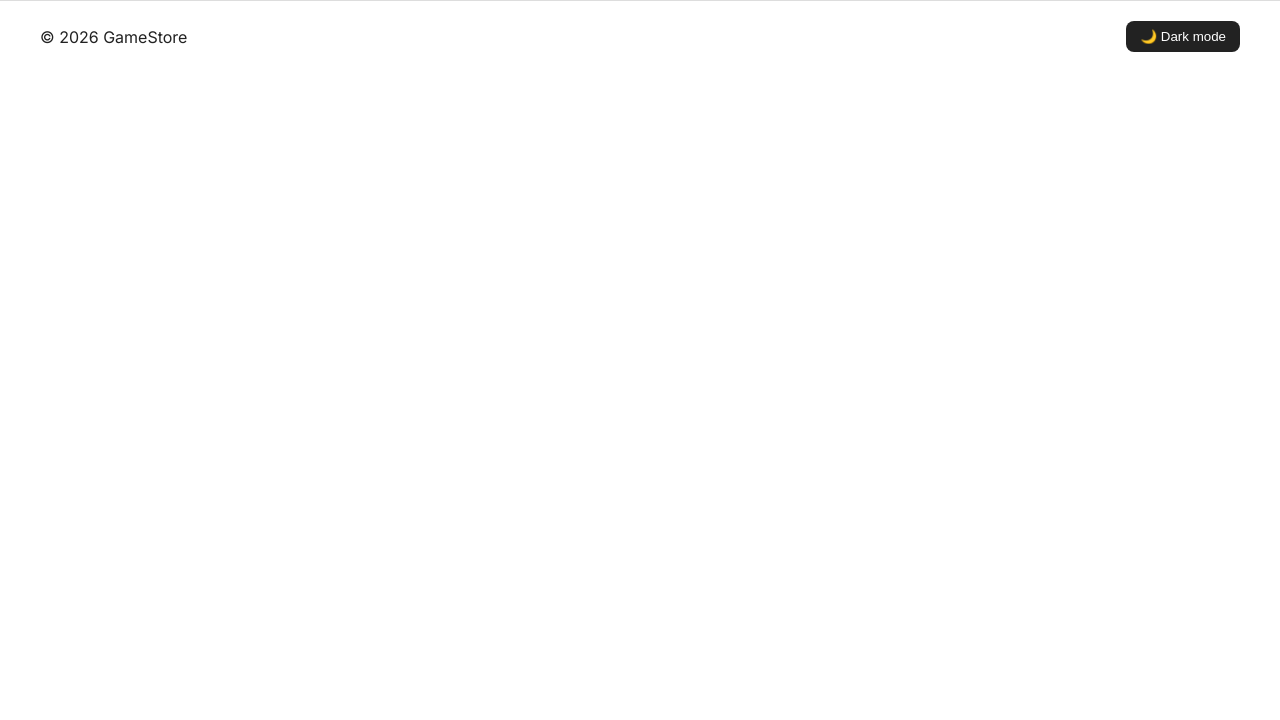
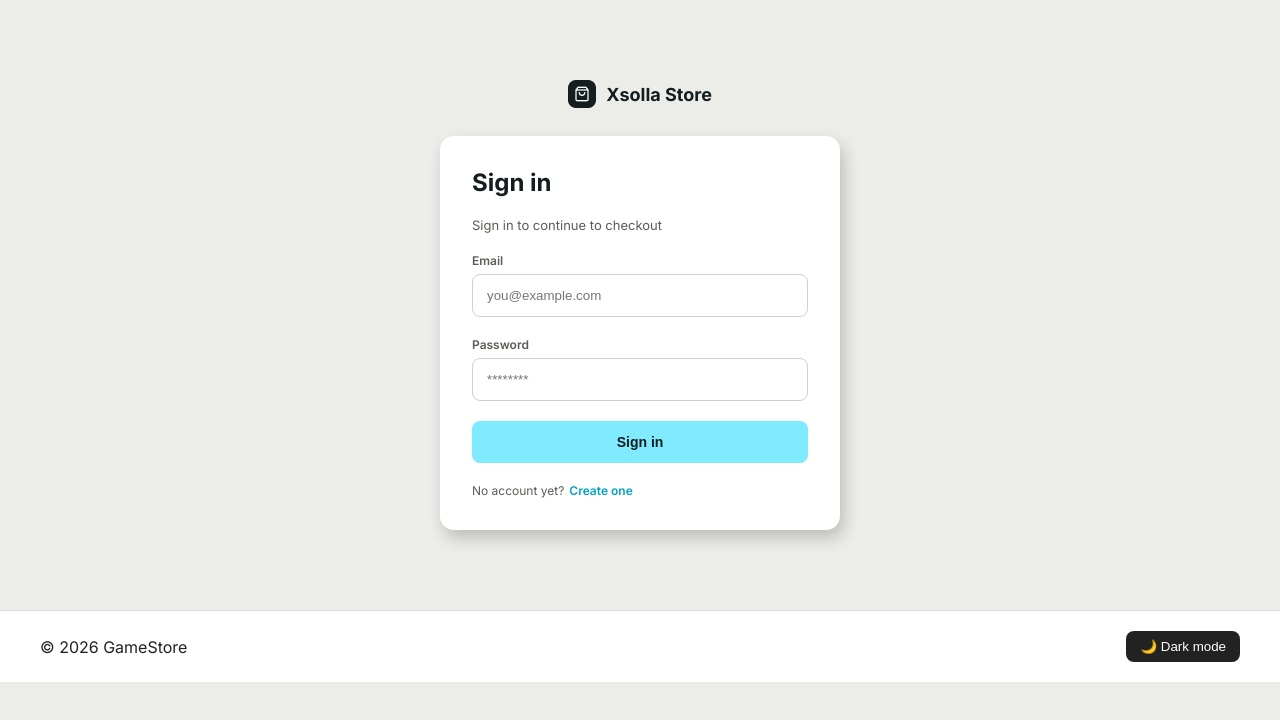
Before and after one commit to Tural-0/Week_4_1_Xsolla, a React (Vite) app: page /login in a window 1280 px wide. Shown: the top 720 px of the page. Built offline with nearby package versions, Linux system fonts and the light colour scheme.

Commit message:
Added login page design and fixed some problems

```diff
--- a/src/App.jsx
+++ b/src/App.jsx
@@ -5,7 +5,9 @@ import { useState, useReducer, useEffect, createContext } from "react";
 import ProductsPage from "./pages/ProductsPage";
 import CheckoutPage from "./pages/CheckoutPage";
 import AddProductPage from "./pages/AddProductPage";
+import LoginPage from "./pages/LogInPage";
 import Footer from "./components/Footer";
+
 import { CartProvider } from "./context/CartContext";
 import { useTheme } from "./custom_hooks/useTheme";
 
@@ -27,6 +29,9 @@ function App() {
         <Route path="/addProduct" element={
           <AddProductPage/>
         } />
+        <Route path="/login" element={
+          <LoginPage/>
+        } />
       </Routes>
     </BrowserRouter>
     </CartProvider>
--- a/src/components/Product.jsx
+++ b/src/components/Product.jsx
@@ -13,10 +13,11 @@ export default function Product({ product, onIncrease, onDecrease, isInCart = tr
   }
 
   function addToCart(){
-    if (product.quantity <= 0){
+    if (product.stock > 0){
       onIncrease(product.id)
+      alert("Added to cart")
     }else{
-      alert("Already in cart")
+      alert("No stock remaining")
     }
   }
 
@@ -39,9 +40,9 @@ export default function Product({ product, onIncrease, onDecrease, isInCart = tr
         <p className="product-card__description">{product.description}</p>
         <div className="product-card__price-add">
           <p className="product-card__price-add__text">${price}</p>
-          <div className={"product-card__price-add__addToCartButton"+soldText} onClick={addToCart}>
+          <button className={"product-card__price-add__addToCartButton"+soldText} onClick={addToCart}>
             <p className={"product-card__price-add__addToCartButton__text"+soldText}>{buttonText}</p>
-          </div>
+          </button>
         </div>
       </div>
     </div>
--- /dev/null
+++ b/src/pages/LogInPage.jsx
@@ -0,0 +1,81 @@
+import logo from "../assets/Mark.png"
+import "../styles/login.css"
+import { Link, useNavigate } from "react-router-dom"
+import { useState } from "react";
+
+export default function LoginPage() {
+
+    const [formData, setFormData] = useState({ email: '' , password: ''});
+    const [validEmailText, setValidEmailText] = useState("");
+    const [validPasswordText, setValidPasswordText] = useState("");
+    const navigate = useNavigate()
+
+    function isValidEmail(email) {
+        const emailRegex = /^[^\s@]+@[^\s@]+\.[^\s@]+$/;
+        return emailRegex.test(email);
+    }
+
+    const handleSubmit = (e) => {
+        e.preventDefault();
+
+        if (isValidEmail(formData.email)) {
+            setValidEmailText("");
+            if (formData.password.length>8){
+                setValidPasswordText("");
+                console.log(formData);
+                navigate("/")
+            }else{
+                setValidPasswordText("--danger");
+            }
+        }else{
+            setValidEmailText("--danger");
+            setValidPasswordText("--danger");
+        }
+    };
+
+  return(
+  <>
+    <div className="loginPage">
+        <Link to="/" className="logo-item">
+            <img src={logo} className="logo-item__logo"/>
+            <p className="logo-item__logotext"><b>Xsolla Store</b></p>
+        </Link>
+        <form className="inputs" onSubmit={handleSubmit} noValidate>
+            <p className="inputs__title">Sign in</p>
+            <p className="inputs__description">Sign in to continue to checkout</p>
+
+            <div className={"inputs__error"+validPasswordText}>
+                <p className="inputs__error__text">Email or password is incorrect.</p>
+            </div>
+
+            <div className="inputs__email">
+                <p className="inputs__email__text">Email</p>
+                <input
+                    type="email"
+                    className={"inputs__input"+validEmailText}
+                    placeholder="you@example.com"
+                    required
+                    value={formData.email}
+                    onChange={(e) => setFormData({ ...formData, email: e.target.value })}/>
+            </div>
+            <div className="inputs__password">
+                <p className="inputs__password__text">Password</p>
+                <input
+                    type="password"
+                    className={"inputs__input"+validPasswordText}
+                    placeholder="********"
+                    required
+                    value={formData.password}
+                    onChange={(e) => setFormData({ ...formData, password: e.target.value })}/>
+            </div>
+            <button className="inputs__button" type="submit">
+                <p className="inputs__button__text">Sign in</p>
+            </button>
+            <div className="inputs__extras">
+                <p className="inputs__extras__text1">No account yet?</p>
+                <Link to="/login" className="inputs__extras__text2">Create one</Link>
+            </div>
+        </form>
+    </div>
+  </>)
+}
--- a/src/styles/footer.css
+++ b/src/styles/footer.css
@@ -4,6 +4,7 @@
   align-items: center;
 
   padding: 20px 40px;
+  margin-top: auto;
 
   background-color: var(--surface);
   border-top: 1px solid var(--border);
--- /dev/null
+++ b/src/styles/login.css
@@ -0,0 +1,174 @@
+.loginPage{
+    display: flex;
+    flex-direction: column;
+    align-items: center;
+    justify-content: center;
+    width: 100%;
+    height: 100%;
+    background-color: var(--background);
+    padding: 80px 24px;
+}
+
+
+
+.logo-item{
+    display: flex;
+    align-items: center;
+    margin-bottom: 28px;
+    text-decoration: none;
+}
+
+
+.logo-item__logo{
+    max-width: 28px;
+    max-height: 28px;
+    float: left;
+}
+
+.logo-item__logotext{
+    margin-left: 10px;
+    font-weight: bold;
+    font-size: 18px;
+    color: var(--ink);
+}
+
+
+
+.inputs{
+    display: flex;
+    flex-direction: column;
+    align-items: flex-start;
+    justify-content: center;
+    gap: 20px;
+    background-color: var(--surface);
+    box-shadow: 4px 8px 16px 0px rgba(0, 0, 0, 0.2);
+    padding: 32px;
+    border-radius: 14px;
+
+    width: clamp(270px, 100%, 400px);
+}
+
+.inputs__title{
+    font-size: 24px;
+    font-weight: bold;
+    color: var(--ink);
+}
+
+.inputs__description{
+    font-size: 13px;
+    color: var(--ink-muted);
+}
+
+
+
+.inputs__email{
+    width: 100%;
+}
+
+.inputs__email__text{
+    font-size: 12px;
+    font-weight: 600;
+    color: var(--ink-muted);
+    margin-bottom: 6px;
+}
+
+
+
+.inputs__password{
+    width: 100%;
+}
+
+.inputs__password__text{
+    font-size: 12px;
+    font-weight: 600;
+    color: var(--ink-muted);
+    margin-bottom: 6px;
+}
+
+
+
+.inputs__button{
+    cursor: pointer;
+    background-color: var(--accent);
+    padding-top: 13px;
+    padding-bottom: 13px;
+    border-radius: 8px;
+    width: 100%;
+
+    display: flex;
+    justify-content: center;
+    align-items: center;
+    border: 0px;
+}
+
+.inputs__button:hover{
+    background-color: var(--accent-hover);
+}
+
+.inputs__button__text{
+    font-size: 14px;
+    font-weight: 600;
+    color: var(--ink);
+}
+
+
+
+.inputs__extras{
+    display: flex;
+}
+
+.inputs__extras__text1{
+    font-size: 12px;
+    color: var(--ink-muted);
+}
+
+.inputs__extras__text2{
+    margin-left: 5px;
+    font-size: 12px;
+    font-weight: 600;
+    color: var(--accent-strong);
+    text-decoration: none;
+}
+
+
+
+.inputs__error{
+    display: none;
+    padding: 11px 14px;
+    border-radius: 8px;
+    background-color: var(--danger-bg);
+    width: 100%;
+}
+
+.inputs__error--danger{
+    display: block;
+    padding: 11px 14px;
+    border-radius: 8px;
+    background-color: var(--danger-bg);
+    width: 100%;
+}
+
+.inputs__error__text{
+    font-size: 12px;
+    font-weight: 600;
+    color: var(--danger);
+}
+
+
+
+.inputs__input{
+    width: 100%;
+    padding: 13px 14px;
+    border-radius: 8px;
+    background-color: var(--surface);
+    border: 1px solid var(--line);
+}
+
+.inputs__input--danger{
+    width: 100%;
+    padding: 13px 14px;
+    border-radius: 8px;
+    background-color: var(--surface);
+    outline: 2px solid var(--danger);
+    border: 0px solid var(--line);
+}
--- a/src/styles/product.css
+++ b/src/styles/product.css
@@ -90,13 +90,15 @@
   background-color: var(--accent);
   padding: 9px 20px;
   border-radius: 8px;
-  cursor: pointer
+  border: 0px;
+  cursor: pointer;
 }
 
 .product-card__price-add__addToCartButton--sold{
   background-color: var(--line);
   padding: 9px 20px;
   border-radius: 8px;
+  border: 0px;
   cursor: not-allowed
 }
 
--- a/src/styles/theme.css
+++ b/src/styles/theme.css
@@ -1,5 +1,4 @@
 :root {
-  --background: #ffffff;
   --text: #222222;
   --surface: #f5f5f5;
   --border: #dddddd;
@@ -20,6 +19,10 @@
 
   --line: #D0D1C9;
   --surface: #FFF;
+  --background: #ECEDE9;
+
+  --danger: #C62B33;
+  --danger-bg: #FBEDEE;
 }
 
 body.dark {
```
